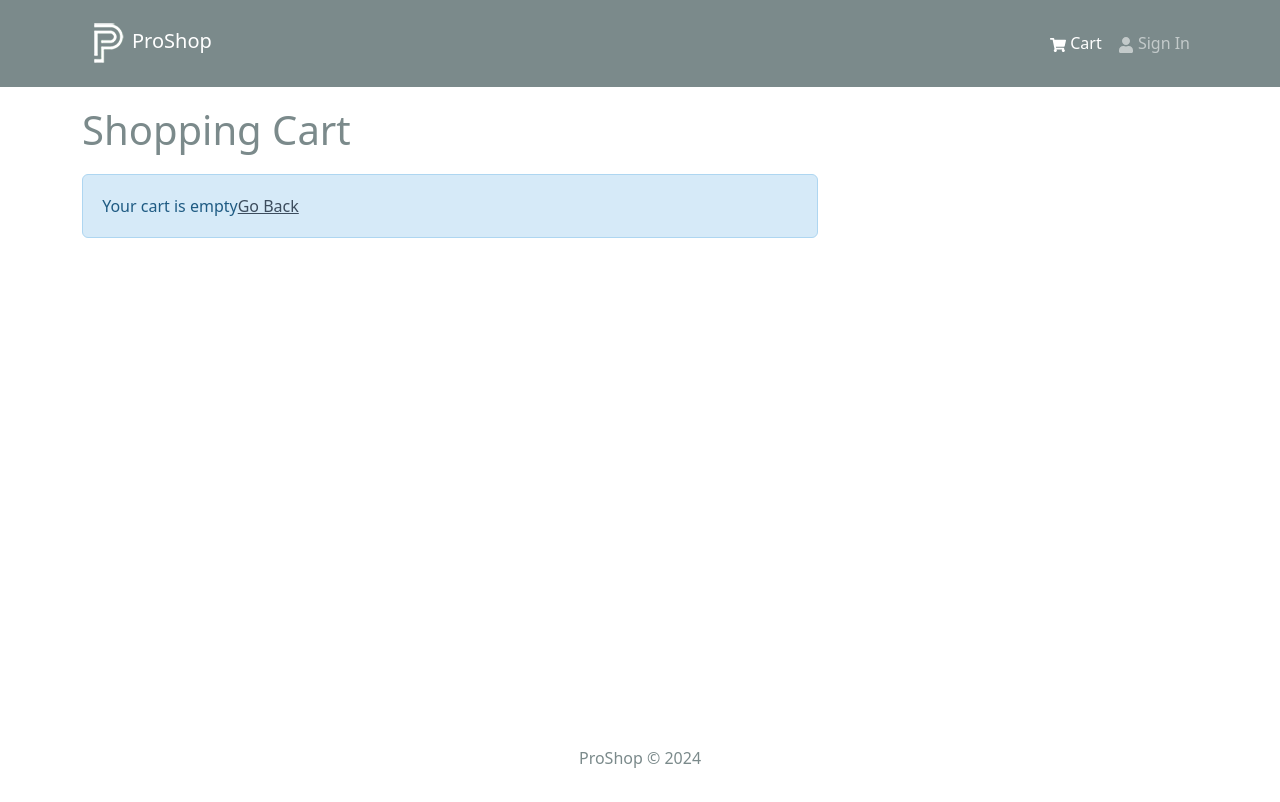
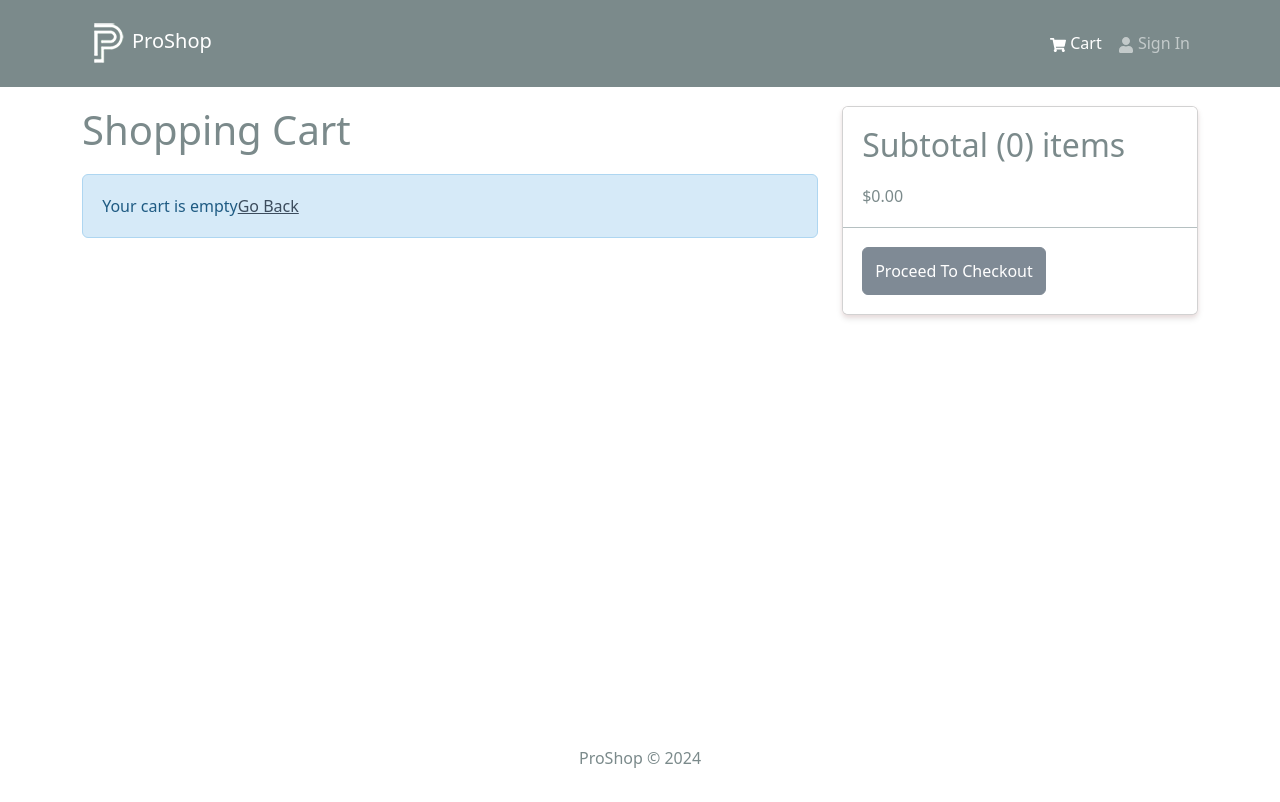
Before and after one commit to onmoonno/proshop, a React (Create React App) app in the folder frontend/: page /cart in a window 1280 px wide. Shown: the top 802 px of the page. Built offline with nearby package versions, Linux system fonts and the light colour scheme.

Commit message:
Create Cart Screen

```diff
--- a/frontend/src/screens/CartScreen.js
+++ b/frontend/src/screens/CartScreen.js
@@ -12,13 +12,18 @@ import {
 } from "react-bootstrap";
 import { FaTrash } from "react-icons/fa";
 import Message from "../components/Message";
+import { addToCart } from "../slices/cartSlice";
 
 const CartScreen = () => {
+  const cart = useSelector((state) => state.cart);
+  const { cartItems } = cart;
+
   const navigate = useNavigate();
   const dispatch = useDispatch();
+  const addToCartHandler = (product, qty) => {
+    dispatch(addToCart({ ...product, qty }));
+  };
 
-  const cart = useSelector((state) => state.cart);
-  const { cartItems } = cart;
   return (
     <Row>
       <Col md={8}>
@@ -29,8 +34,72 @@ const CartScreen = () => {
             <Link to="/">Go Back</Link>
           </Message>
         ) : (
-          <ListGroup></ListGroup>
+          <ListGroup variant="flush">
+            {cartItems.map((item) => {
+              return (
+                <ListGroup.Item key={item._id}>
+                  <Row>
+                    <Col md={2}>
+                      <Image src={item.image} alt={item.name} fluid rounded />
+                    </Col>
+                    <Col md={3}>
+                      <Link to={`/product/${item._id}`}>{item.name}</Link>
+                    </Col>
+                    <Col md={2}>${item.price}</Col>
+                    <Col md={2}>
+                      <Form.Control
+                        as="select"
+                        value={item.qty}
+                        onChange={(e) =>
+                          addToCartHandler(item, Number(e.target.value))
+                        }
+                      >
+                        {/* use the qty to create an array with lenth of qty, and use the indexs */}
+                        {[...Array(item.countInStock).keys()].map((x) => {
+                          return (
+                            <option key={x + 1} value={x + 1}>
+                              {x + 1}
+                            </option>
+                          );
+                        })}
+                      </Form.Control>
+                    </Col>
+                    <Col md={2}>
+                      <Button type="button" variant="light">
+                        <FaTrash />
+                      </Button>
+                    </Col>
+                  </Row>
+                </ListGroup.Item>
+              );
+            })}
+          </ListGroup>
         )}
+      </Col>
+      <Col md={4}>
+        <Card>
+          <ListGroup variant="flush">
+            <ListGroup.Item>
+              <h2>
+                Subtotal ({cartItems.reduce((acc, item) => acc + item.qty, 0)})
+                items
+              </h2>
+              $
+              {cartItems
+                .reduce((acc, item) => acc + item.qty * item.price, 0)
+                .toFixed(2)}
+            </ListGroup.Item>
+            <ListGroup.Item>
+              <Button
+                type="button"
+                className="btn-block"
+                disabled={cartItems.length === 0}
+              >
+                Proceed To Checkout
+              </Button>
+            </ListGroup.Item>
+          </ListGroup>
+        </Card>
       </Col>
     </Row>
   );
```
